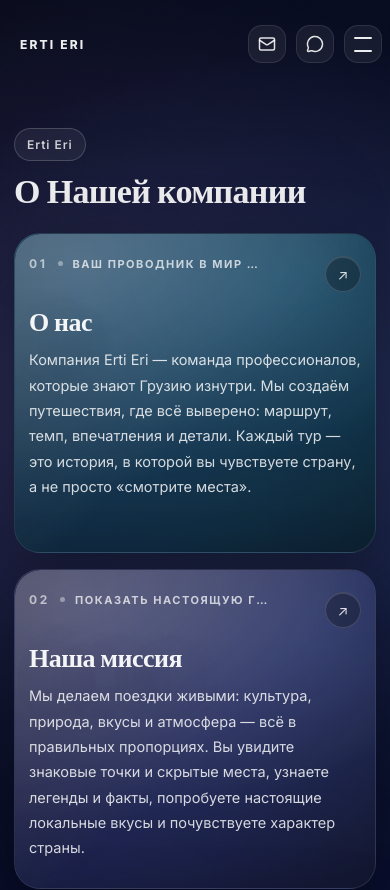
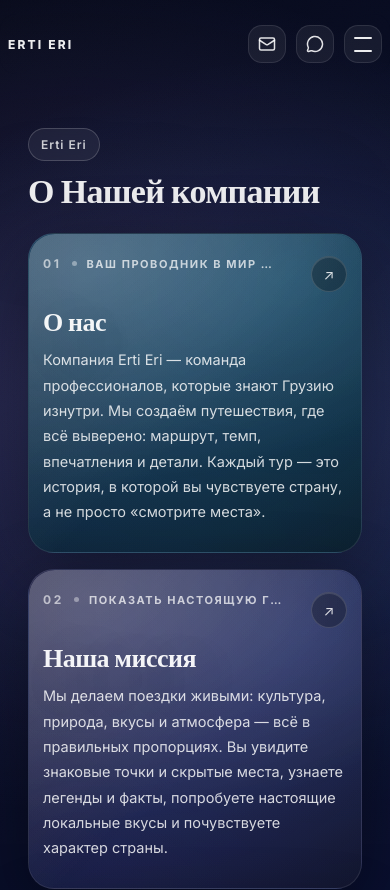
Before and after one commit to GioMika/ertieri, a React (Vite) app: page /about in a window 390 px wide. Shown: the top 890 px of the page. Built offline with nearby package versions, Linux system fonts and the light colour scheme.

Commit message:
all pages padding

```diff
--- a/src/pages/About/About.module.css
+++ b/src/pages/About/About.module.css
@@ -19,7 +19,7 @@
 
 .about {
     min-height: 100vh;
-    padding: 110px 40px 80px;
+    padding: 110px 20px 80px;
     overflow-x: hidden;
 
 
@@ -46,10 +46,11 @@
 .header{
     position: relative;
     z-index: 1;
-    max-width: 1180px;
+    max-width: 1400px;
     margin: 50px auto 26px;
     display: grid;
     gap: 10px;
+    padding: 0 20px;
 }
 
 .brandPill{
@@ -92,11 +93,12 @@
 .grid{
     position: relative;
     z-index: 1;
-    max-width: 1180px;
+    max-width: 1400px;
     margin: 0 auto;
     display: grid;
     grid-template-columns: repeat(12, 1fr);
     gap: 18px;
+    padding: 0 20px;
 }
 
 /* Card base */
@@ -300,13 +302,13 @@
 
 /* Responsive */
 @media (max-width: 1024px){
-    .about{ padding: 96px 14px 60px; }
+    .about{ padding: 96px 8px 60px; }
     .grid{ gap: 16px; }
     .card{ grid-column: 1 / -1; }
 }
 
 @media (max-width: 768px){
-    .about{ padding: 78px 14px 48px; }
+    .about{ padding: 78px 8px 48px; }
     .card{ padding: 22px 14px 18px; border-radius: var(--r-lg); }
     .pageTitle{ font-size: 40px; }
     .text{ font-size: 14.5px; line-height: 1.75; }
--- a/src/pages/Blog/Blog.module.css
+++ b/src/pages/Blog/Blog.module.css
@@ -74,6 +74,7 @@
     color: rgba(255,255,255,.95);
     margin-bottom: 10px;
     text-shadow: 0 22px 70px rgba(0,0,0,.55);
+    padding: 0 20px;
 }
 
 .pageSubtitle{
@@ -98,6 +99,7 @@
     display: grid;
     grid-template-columns: repeat(12, 1fr);
     gap: 22px;
+    padding: 0 20px;
 }
 
 /* ✅ РАСКЛАДКА 1-в-1 (как на скрине About Us) */
--- a/src/pages/Services/Services.module.css
+++ b/src/pages/Services/Services.module.css
@@ -53,9 +53,9 @@
 .shell {
     position: relative;
     z-index: 1;
-    max-width: 1320px;
+    max-width: 1400px;
     margin: 0 auto;
-    padding: 110px 40px 90px;
+    padding: 110px 20px 90px;
 }
 
 /* ===== Header ===== */
@@ -254,7 +254,7 @@
 /* ===== Responsive ===== */
 @media (max-width: 1024px) {
     .shell {
-        padding: 96px 14px 72px;
+        padding: 96px 8px 72px;
     }
 
     .grid {
@@ -264,7 +264,7 @@
 
 @media (max-width: 768px) {
     .shell {
-        padding: 86px 14px 60px;
+        padding: 86px 8px 60px;
     }
 
     .card {
@@ -279,7 +279,7 @@
 
 @media (max-width: 480px) {
     .shell {
-        padding: 78px 14px 54px;
+        padding: 78px 8px 54px;
     }
 
     .title {
--- a/src/widgets/Header/Header.module.css
+++ b/src/widgets/Header/Header.module.css
@@ -37,7 +37,7 @@
     font-size: 12px;
     text-transform: uppercase;
 
-    padding: 10px 12px;
+    padding: 0;
     border-radius: 12px;
 
     transition: background .18s ease, color .18s ease;
```
